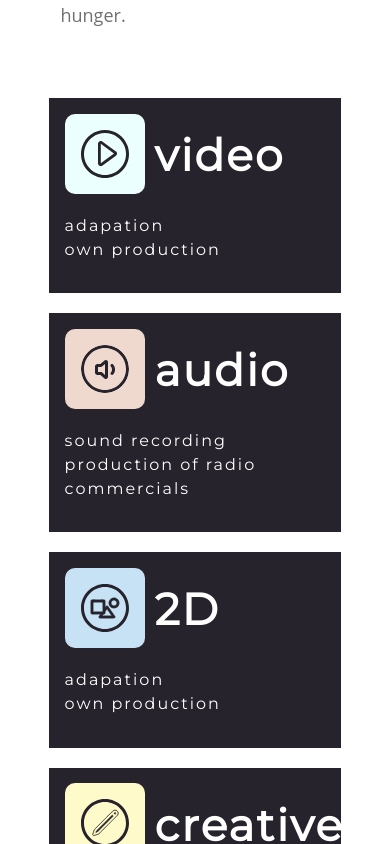
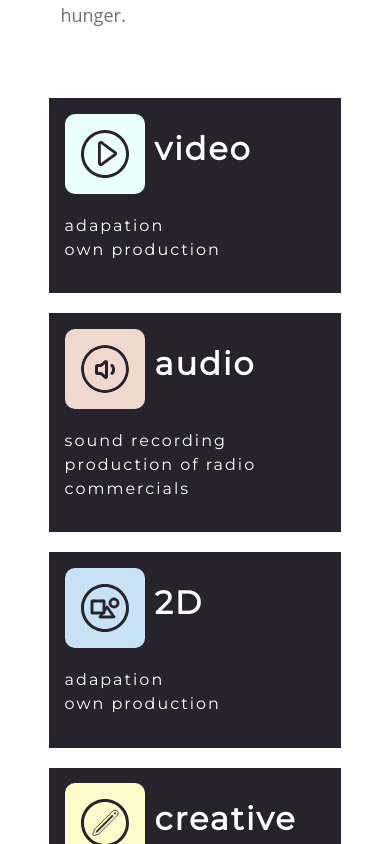
Before and after one commit to Walls-Team/zlatenLanding, a React (Create React App) app: page / in a window 390 px wide. Shown: the part 1380-2224 px from the top of the page. Built offline with nearby package versions, Linux system fonts and the light colour scheme.

Commit message:
refactor

```diff
--- a/src/components/css/Productions.scss
+++ b/src/components/css/Productions.scss
@@ -103,3 +103,10 @@
         margin: 10px auto 20px;
     }
 }
+
+@media (max-width: 540px) {
+    .item span {
+        font-size: 32px;
+        line-height: 42px;
+    }
+}
```
